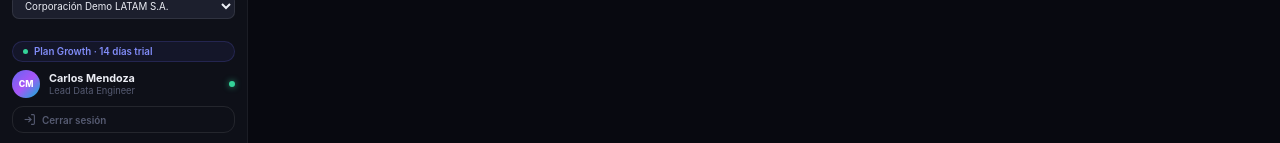
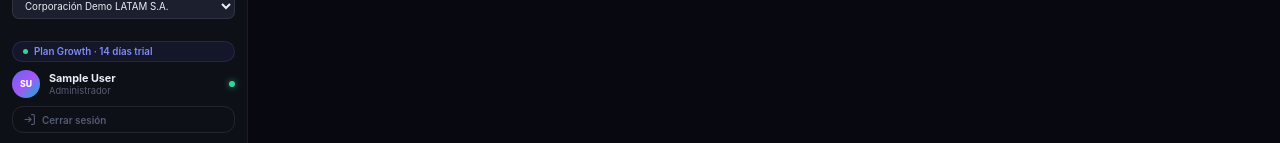
Before and after one commit to GabrielR1906/ConectorLatam, a React (Vite) app in the folder frontend-react/: page /client/dashboard in a window 1280 px wide. Shown: the part 657-800 px from the top of the page. Built offline with nearby package versions, Linux system fonts and the light colour scheme; no server answers; sample sign-in values are in the browser's storage.

Commit message:
fix: mostrar nombre real del usuario en sidebar

```diff
--- a/frontend-react/src/layouts/AdminLayout.jsx
+++ b/frontend-react/src/layouts/AdminLayout.jsx
@@ -5,7 +5,16 @@ import { useAuth } from '../contexts/AuthContext';
 const AdminLayout = () => {
   const navigate = useNavigate();
   const location = useLocation();
-  const { logout } = useAuth();
+  const { logout, userProfile, currentUser } = useAuth();
+
+  const displayName = userProfile?.displayName || currentUser?.displayName || currentUser?.email || 'Administrador';
+
+  const getInitials = (name) => {
+    const parts = name.trim().split(' ');
+    if (parts.length >= 2) return (parts[0][0] + parts[1][0]).toUpperCase();
+    return name.substring(0, 2).toUpperCase();
+  };
+  const avatarInitials = getInitials(displayName);
 
   const handleLogout = async () => {
     try {
@@ -101,9 +110,9 @@ const AdminLayout = () => {
 
         <div className="sidebar-footer">
           <div className="sidebar-user">
-            <div className="user-avatar user-avatar--admin">JE</div>
+            <div className="user-avatar user-avatar--admin">{avatarInitials}</div>
             <div className="user-info">
-              <span className="user-name">Juan Espinosa</span>
+              <span className="user-name">{displayName}</span>
               <span className="user-role" style={{color: '#f97316'}}>Super Admin</span>
             </div>
             <div className="status-dot"></div>
--- a/frontend-react/src/layouts/ClientLayout.jsx
+++ b/frontend-react/src/layouts/ClientLayout.jsx
@@ -5,7 +5,27 @@ import { useAuth } from '../contexts/AuthContext';
 const ClientLayout = () => {
   const navigate = useNavigate();
   const location = useLocation();
-  const { logout } = useAuth();
+  const { logout, userProfile, currentUser } = useAuth();
+
+  // Nombre real: primero del perfil del backend, luego de Firebase, luego fallback
+  const displayName = userProfile?.displayName || currentUser?.displayName || currentUser?.email || 'Usuario';
+  const userRole = userProfile?.role || 'org_admin';
+
+  // Rol en español para mostrar en la UI
+  const roleLabel = {
+    org_admin: 'Administrador',
+    operator: 'Operador',
+    viewer: 'Solo Lectura',
+    super_admin: 'Super Admin'
+  }[userRole] || 'Usuario';
+
+  // Calcular iniciales del avatar
+  const getInitials = (name) => {
+    const parts = name.trim().split(' ');
+    if (parts.length >= 2) return (parts[0][0] + parts[1][0]).toUpperCase();
+    return name.substring(0, 2).toUpperCase();
+  };
+  const avatarInitials = getInitials(displayName);
 
   const handleLogout = async () => {
     try {
@@ -103,10 +123,10 @@ const ClientLayout = () => {
             <span>Plan Growth · 14 días trial</span>
           </div>
           <div className="sidebar-user">
-            <div className="user-avatar">CM</div>
+            <div className="user-avatar">{avatarInitials}</div>
             <div className="user-info">
-              <span className="user-name">Carlos Mendoza</span>
-              <span className="user-role">Lead Data Engineer</span>
+              <span className="user-name">{displayName}</span>
+              <span className="user-role">{roleLabel}</span>
             </div>
             <div className="status-dot"></div>
           </div>
```
